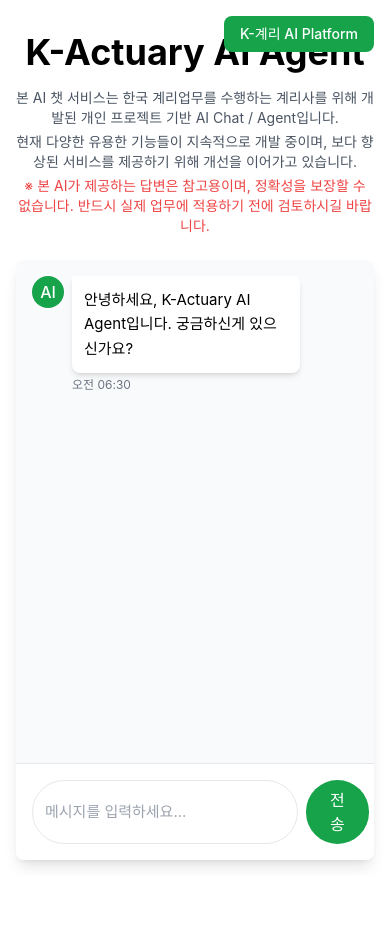
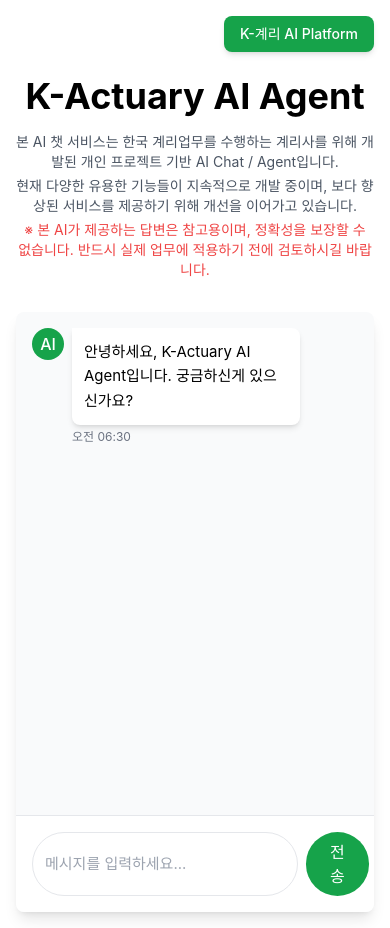
Before and after one commit to chrischangminlee/K_Actuary_AI_Agent, a Next.js app: page / in a window 390 px wide. Before the commit the page ends 876 px from the top, so only its background shows below. Built offline with nearby package versions, Linux system fonts and the light colour scheme; a web font is replaced by a local one.

Commit message:
Fix button layout for mobile view

```diff
--- a/src/app/page.tsx
+++ b/src/app/page.tsx
@@ -3,23 +3,30 @@ import ChatInterface from '@/components/ChatInterface';
 export default function Home() {
   return (
     <main className="flex min-h-screen flex-col items-center p-4 sm:p-8">
-      <div className="w-full max-w-4xl relative">
-        <div className="absolute top-0 right-0">
+      <div className="w-full max-w-4xl">
+        {/* 상단 버튼 영역 */}
+        <div className="w-full flex justify-end mb-6">
           <a
             href="https://chrischangminlee.github.io/K_Actuary_AI_Agent_Platform/"
             target="_blank"
             rel="noopener noreferrer"
-            className="inline-block px-4 py-2 bg-green-600 text-white rounded-lg hover:bg-green-700 transition-colors text-sm font-medium"
+            className="inline-block px-4 py-2 bg-green-600 text-white rounded-lg hover:bg-green-700 transition-colors text-sm font-medium shadow-md"
           >
             K-계리 AI Platform
           </a>
         </div>
-        <h1 className="text-4xl font-bold mb-4 text-center pt-4">K-Actuary AI Agent</h1>
-        <div className="text-sm text-gray-600 mb-6 space-y-1 text-center">
-          <p>본 AI 챗 서비스는 한국 계리업무를 수행하는 계리사를 위해 개발된 개인 프로젝트 기반 AI Chat / Agent입니다.</p>
-          <p>현재 다양한 유용한 기능들이 지속적으로 개발 중이며, 보다 향상된 서비스를 제공하기 위해 개선을 이어가고 있습니다.</p>
-          <p className="text-red-500">※ 본 AI가 제공하는 답변은 참고용이며, 정확성을 보장할 수 없습니다. 반드시 실제 업무에 적용하기 전에 검토하시길 바랍니다.</p>
+
+        {/* 타이틀과 설명 영역 */}
+        <div className="mb-8">
+          <h1 className="text-4xl font-bold mb-4 text-center">K-Actuary AI Agent</h1>
+          <div className="text-sm text-gray-600 space-y-1 text-center">
+            <p>본 AI 챗 서비스는 한국 계리업무를 수행하는 계리사를 위해 개발된 개인 프로젝트 기반 AI Chat / Agent입니다.</p>
+            <p>현재 다양한 유용한 기능들이 지속적으로 개발 중이며, 보다 향상된 서비스를 제공하기 위해 개선을 이어가고 있습니다.</p>
+            <p className="text-red-500">※ 본 AI가 제공하는 답변은 참고용이며, 정확성을 보장할 수 없습니다. 반드시 실제 업무에 적용하기 전에 검토하시길 바랍니다.</p>
+          </div>
         </div>
+
+        {/* 채팅 인터페이스 */}
         <ChatInterface />
       </div>
     </main>
```
